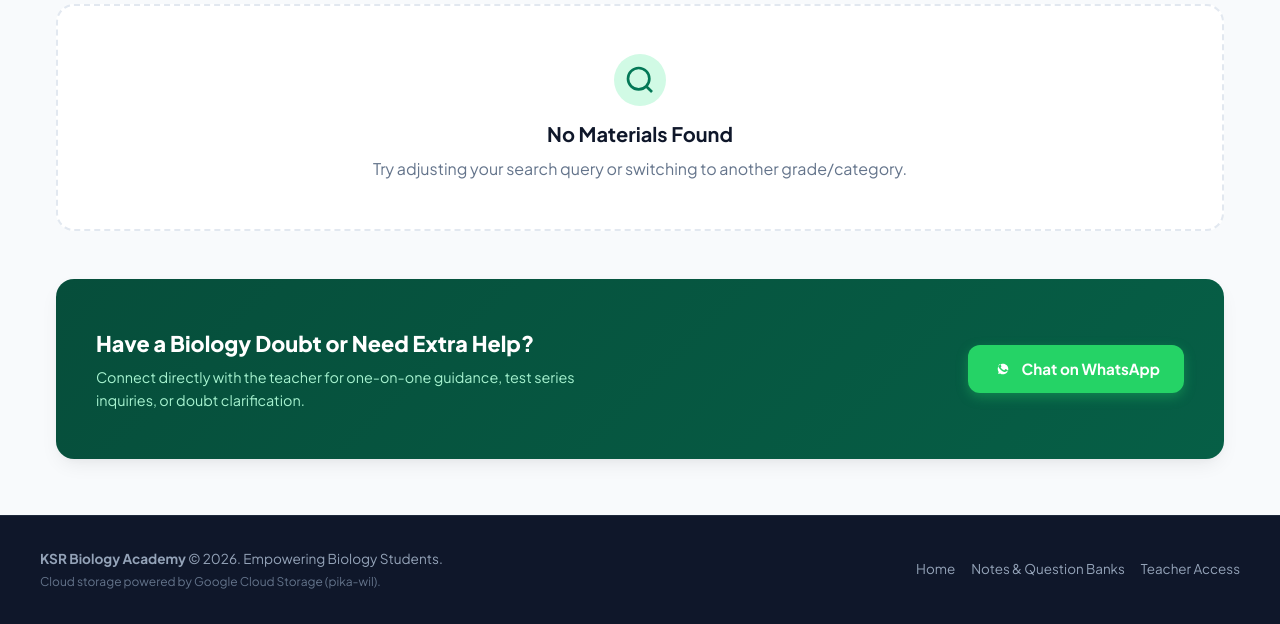
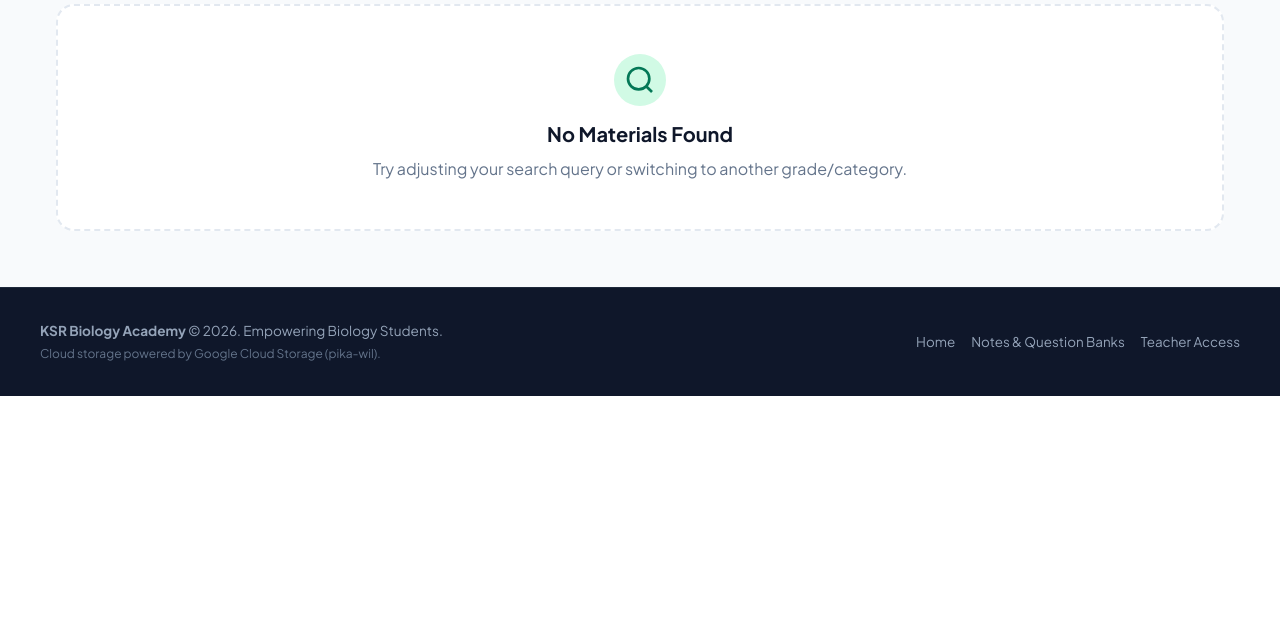
Before and after one commit to Sathipoo/ksrbiology, a Flask app: page / in a window 1280 px wide. Shown: the part 884-1508 px from the top of the page. After the commit the page ends 1280 px from the top, so only its background shows below. Run offline with Flask 3, Linux system fonts and the light colour scheme.

Commit message:
Remove WhatsApp option from the application

```diff
--- a/templates/index.html
+++ b/templates/index.html
@@ -164,20 +164,6 @@
     </div>
   </div>
 
-  <!-- WhatsApp / Doubt Support Banner -->
-  <div class="contact-card">
-    <div class="contact-info">
-      <h3>Have a Biology Doubt or Need Extra Help?</h3>
-      <p>Connect directly with the teacher for one-on-one guidance, test series inquiries, or doubt clarification.</p>
-    </div>
-    <div>
-      <a href="https://wa.me/?text=Hi%20Teacher,%20I%20have%20a%20doubt%20regarding%20the%20Biology%20study%20materials%20on%20KSR%20Biology." target="_blank" rel="noopener" class="contact-btn">
-        <svg width="22" height="22" viewBox="0 0 24 24" fill="currentColor"><path d="M12.031 6.172c-3.181 0-5.767 2.586-5.768 5.766-.001 1.298.38 2.27 1.019 3.287l-.582 2.128 2.182-.573c.978.58 1.911.928 3.145.929 3.178 0 5.767-2.587 5.768-5.766.001-3.187-2.575-5.77-5.764-5.771zm3.392 8.244c-.144.405-.837.774-1.17.824-.312.045-.634.072-1.042-.047-.323-.095-.733-.235-1.282-.472-2.28-1.002-3.766-3.327-3.882-3.483-.116-.156-.929-1.237-.929-2.361 0-1.124.588-1.677.797-1.907.209-.23.457-.287.608-.287.151 0 .303.003.435.011.14.009.327-.053.51.391.19.462.651 1.587.708 1.703.058.116.096.252.019.405-.077.153-.116.248-.231.385-.116.136-.244.305-.349.409-.116.116-.237.243-.102.474.135.231.6 1.011 1.328 1.66 1.011.902 1.849 1.18 2.112 1.309.263.13.418.116.574-.064.156-.18.666-.774.843-1.04.177-.266.353-.223.593-.134.24.089 1.523.719 1.785.85.263.13.438.196.502.304.064.108.064.629-.08 1.034z"/></svg>
-        Chat on WhatsApp
-      </a>
-    </div>
-  </div>
-
 </main>
 
 {% endblock %}
```
Also changed, not shown: README.md.
